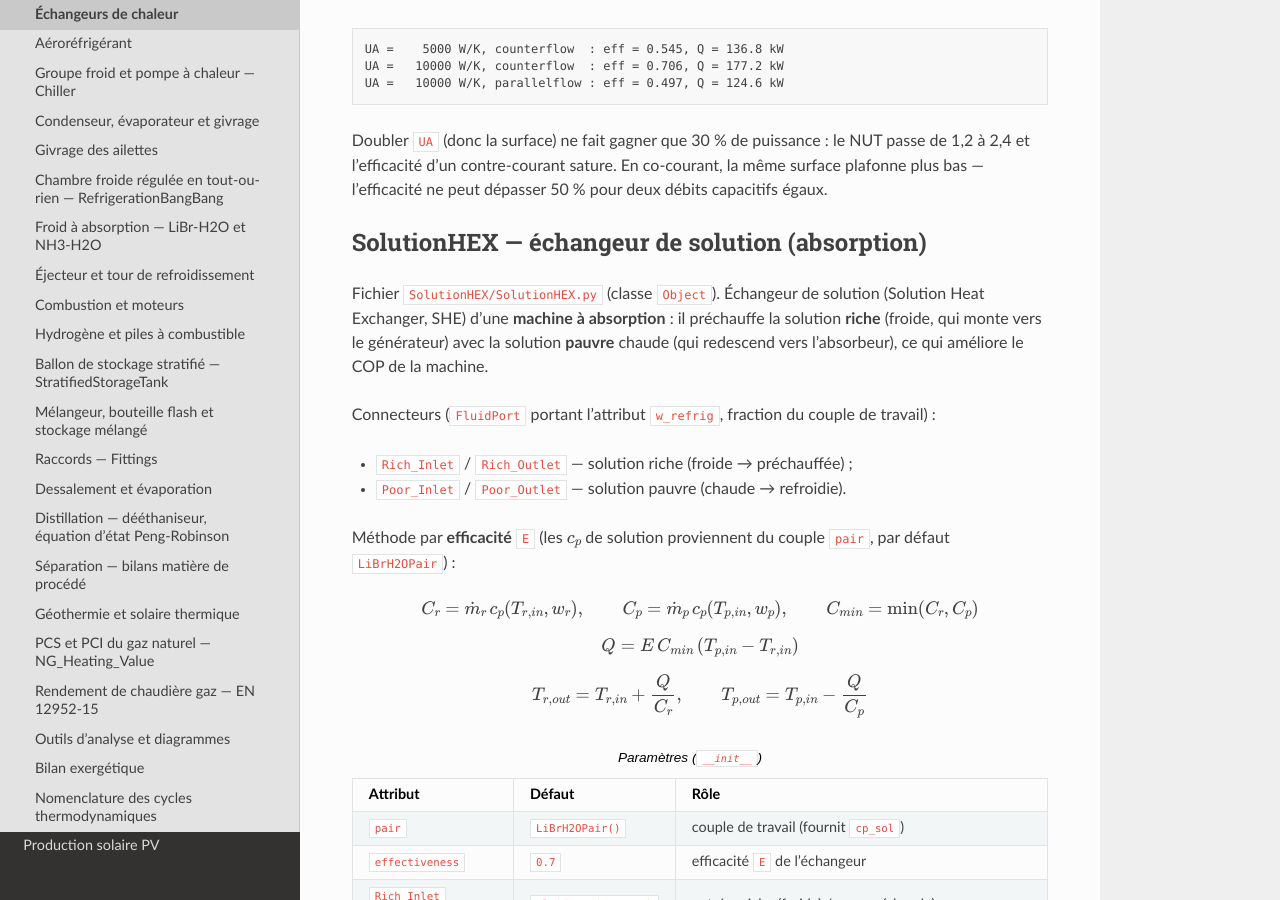
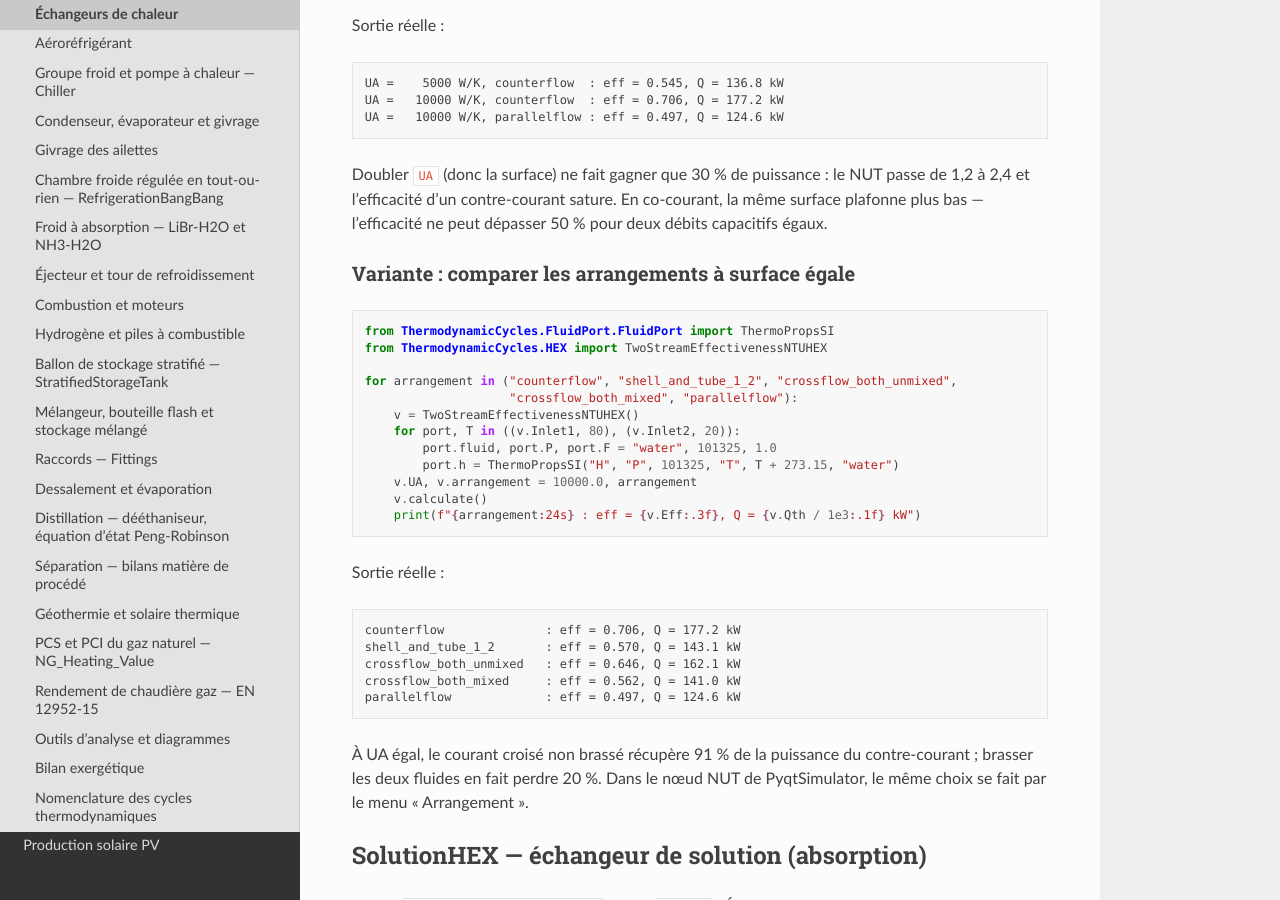
Before and after one commit to ZoheirHADID/EnergySystemModels-fr, a Sphinx documentation site: the page built from docs/source/002-thermodynamic_cycles/echangeurs.rst, in a window 1280 px wide and 900 px high, scrolled down 9953 px. Built offline with Sphinx 7.4.7 and the Read the Docs theme 3.1.0, drawn with Linux system fonts in a browser that asks for light colours; some of the changed text lies outside the part shown.

Commit message:
doc(echangeurs): arrangements courants croises et calandre 1-2, exemple execute
Co-Authored-By: Claude Opus 5.5 <noreply@anthropic.com>

```diff
--- a/docs/source/002-thermodynamic_cycles/echangeurs.rst
+++ b/docs/source/002-thermodynamic_cycles/echangeurs.rst
@@ -579,8 +579,12 @@ exemple de la page) :
      - 10² à 10⁶ W/K
    * - ``arrangement``
      - ``"counterflow"``
-     - ``"parallelflow"`` pour un co-courant ; toute autre valeur lève
-       ``UnsupportedArrangementError`` (pas de courants croisés)
+     - ``"parallelflow"`` (co-courant), ``"crossflow_both_unmixed"``,
+       ``"crossflow_cmin_mixed"``, ``"crossflow_cmax_mixed"``,
+       ``"crossflow_both_mixed"`` (courants croisés), ``"shell_and_tube_1_2"``
+       (calandre 1-2, TEMA E) — Shah & Sekulic 2003, Table 3.3, p. 128. Toute
+       autre valeur lève ``UnsupportedArrangementError`` ; un ``"crossflow"``
+       sans précision aussi, car il faut dire quel fluide est brassé
      - —
    * - ``R_f_hot`` / ``R_f_cold``
      - ``0.0``
@@ -626,6 +630,38 @@ Doubler ``UA`` (donc la surface) ne fait gagner que 30 % de puissance : le NUT
 passe de 1,2 à 2,4 et l'efficacité d'un contre-courant sature. En co-courant,
 la même surface plafonne plus bas — l'efficacité ne peut dépasser 50 % pour deux
 débits capacitifs égaux.
+
+Variante : comparer les arrangements à surface égale
+~~~~~~~~~~~~~~~~~~~~~~~~~~~~~~~~~~~~~~~~~~~~~~~~~~~~
+
+.. code-block:: python
+
+    from ThermodynamicCycles.FluidPort.FluidPort import ThermoPropsSI
+    from ThermodynamicCycles.HEX import TwoStreamEffectivenessNTUHEX
+
+    for arrangement in ("counterflow", "shell_and_tube_1_2", "crossflow_both_unmixed",
+                        "crossflow_both_mixed", "parallelflow"):
+        v = TwoStreamEffectivenessNTUHEX()
+        for port, T in ((v.Inlet1, 80), (v.Inlet2, 20)):
+            port.fluid, port.P, port.F = "water", 101325, 1.0
+            port.h = ThermoPropsSI("H", "P", 101325, "T", T + 273.15, "water")
+        v.UA, v.arrangement = 10000.0, arrangement
+        v.calculate()
+        print(f"{arrangement:24s} : eff = {v.Eff:.3f}, Q = {v.Qth / 1e3:.1f} kW")
+
+Sortie réelle :
+
+.. code-block:: text
+
+   counterflow              : eff = 0.706, Q = 177.2 kW
+   shell_and_tube_1_2       : eff = 0.570, Q = 143.1 kW
+   crossflow_both_unmixed   : eff = 0.646, Q = 162.1 kW
+   crossflow_both_mixed     : eff = 0.562, Q = 141.0 kW
+   parallelflow             : eff = 0.497, Q = 124.6 kW
+
+À UA égal, le courant croisé non brassé récupère 91 % de la puissance du
+contre-courant ; brasser les deux fluides en fait perdre 20 %. Dans le nœud
+NUT de PyqtSimulator, le même choix se fait par le menu « Arrangement ».
 
 .. _echangeurs-solutionhex:
 
```
